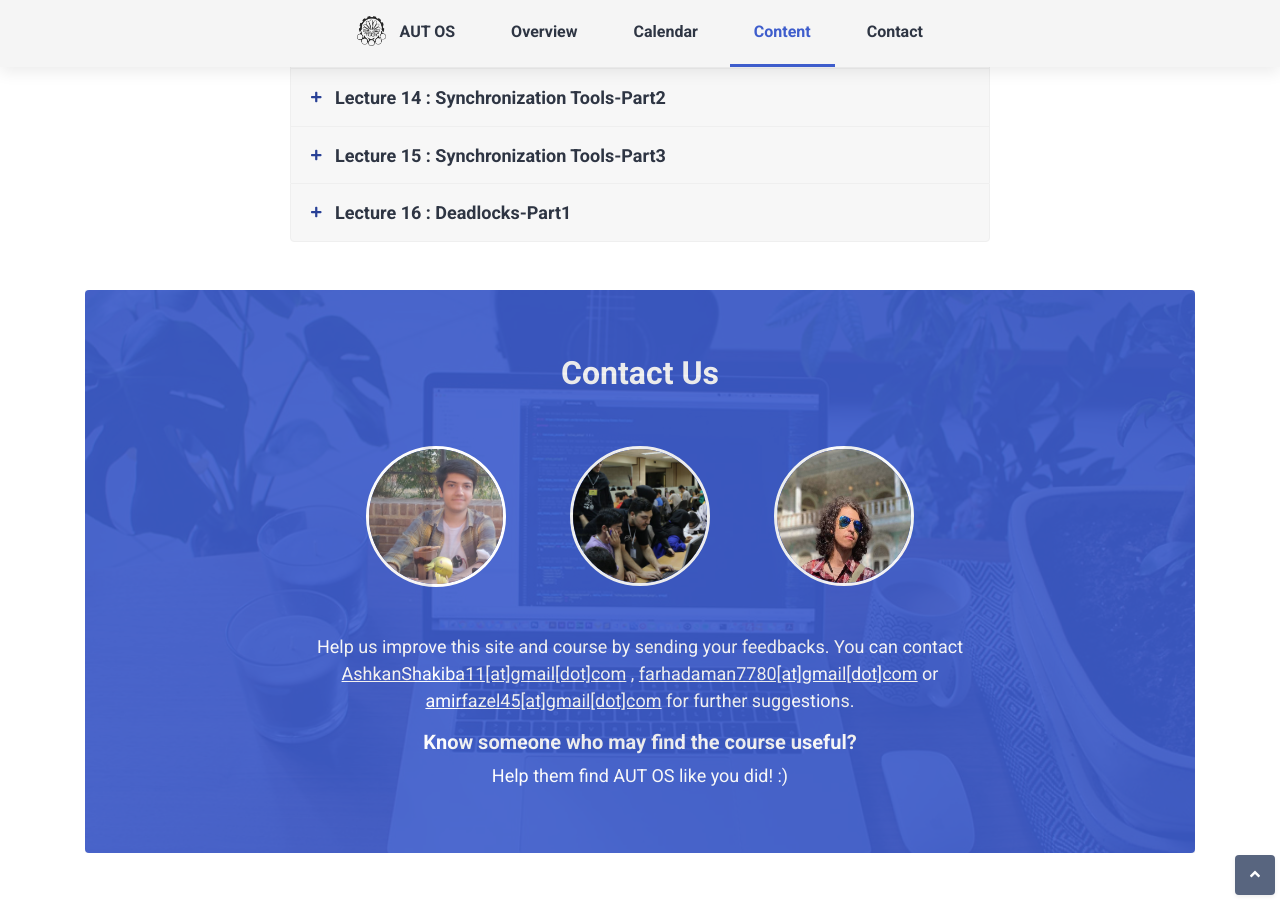
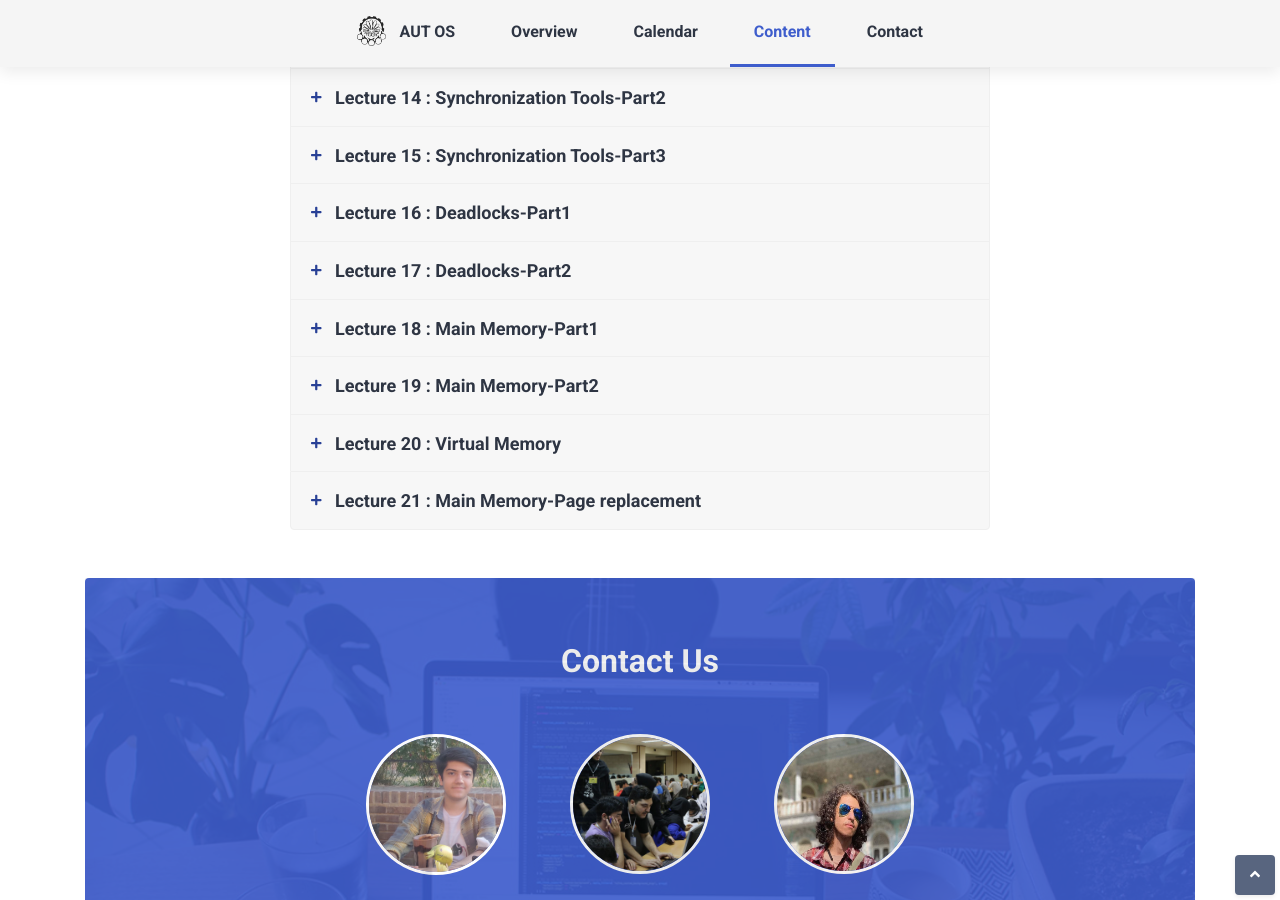
Before and after one commit to OS-CE-AUT/os-ce-aut.github.io, a Jekyll site: the page built from index.html, in a window 1280 px wide and 900 px high, scrolled down 2580 px. Built offline with Jekyll 4.4.1, drawn with Linux system fonts in a browser that asks for light colours; comment, search, counter and statistics services are not loaded.

Commit message:
feat: added lecture 16-21

```diff
--- /dev/null
+++ b/_includes/sections/lessons/lesson_17.html
@@ -0,0 +1,11 @@
+<div class="module-sub-item p-3">
+    <div class="row justify-content-between">
+        <div class="col-9"><span class="theme-text-secondary mr-2">17.</span>
+            <a href="https://github.com/OS-CE-AUT/Documents/raw/main/lecture%2017%20-%20Deadlocks-Part2.pdf" class="reference-link">
+                Deadlocks-Part2
+            </a>
+        </div>
+        <div class="col-3 text-right extra-info"><span class="icon dripicons-download mr-2"></span>Documentation
+        </div>
+    </div>
+</div>
--- /dev/null
+++ b/_includes/sections/lessons/lesson_18.html
@@ -0,0 +1,11 @@
+<div class="module-sub-item p-3">
+    <div class="row justify-content-between">
+        <div class="col-9"><span class="theme-text-secondary mr-2">18.</span>
+            <a href="https://github.com/OS-CE-AUT/Documents/raw/main/lecture%2018%20-%20Main%20Memory-Part1.pdf" class="reference-link">
+                Main Memory-Part1
+            </a>
+        </div>
+        <div class="col-3 text-right extra-info"><span class="icon dripicons-download mr-2"></span>Documentation
+        </div>
+    </div>
+</div>
--- /dev/null
+++ b/_includes/sections/lessons/lesson_19.html
@@ -0,0 +1,11 @@
+<div class="module-sub-item p-3">
+    <div class="row justify-content-between">
+        <div class="col-9"><span class="theme-text-secondary mr-2">19.</span>
+            <a href="https://github.com/OS-CE-AUT/Documents/raw/main/lecture%2019%20-%20Main%20Memory-Part2.pdf" class="reference-link">
+                Main Memory-Part2
+            </a>
+        </div>
+        <div class="col-3 text-right extra-info"><span class="icon dripicons-download mr-2"></span>Documentation
+        </div>
+    </div>
+</div>
--- /dev/null
+++ b/_includes/sections/lessons/lesson_20.html
@@ -0,0 +1,11 @@
+<div class="module-sub-item p-3">
+    <div class="row justify-content-between">
+        <div class="col-9"><span class="theme-text-secondary mr-2">20.</span>
+            <a href="https://github.com/OS-CE-AUT/Documents/raw/main/lecture20%20-%20Virtual%20Memory.pdf" class="reference-link">
+                Virtual Memory
+            </a>
+        </div>
+        <div class="col-3 text-right extra-info"><span class="icon dripicons-download mr-2"></span>Documentation
+        </div>
+    </div>
+</div>
--- /dev/null
+++ b/_includes/sections/lessons/lesson_21.html
@@ -0,0 +1,11 @@
+<div class="module-sub-item p-3">
+    <div class="row justify-content-between">
+        <div class="col-9"><span class="theme-text-secondary mr-2">21.</span>
+            <a href="https://github.com/OS-CE-AUT/Documents/raw/main/lecture%2021%20-%20Virtual%20Memory-Page%20Replacement.pdf" class="reference-link">
+                Main Memory-Page replacement
+            </a>
+        </div>
+        <div class="col-3 text-right extra-info"><span class="icon dripicons-download mr-2"></span>Documentation
+        </div>
+    </div>
+</div>
```
Also changed, not shown: _data/content.yml (+25 -0 lines).
